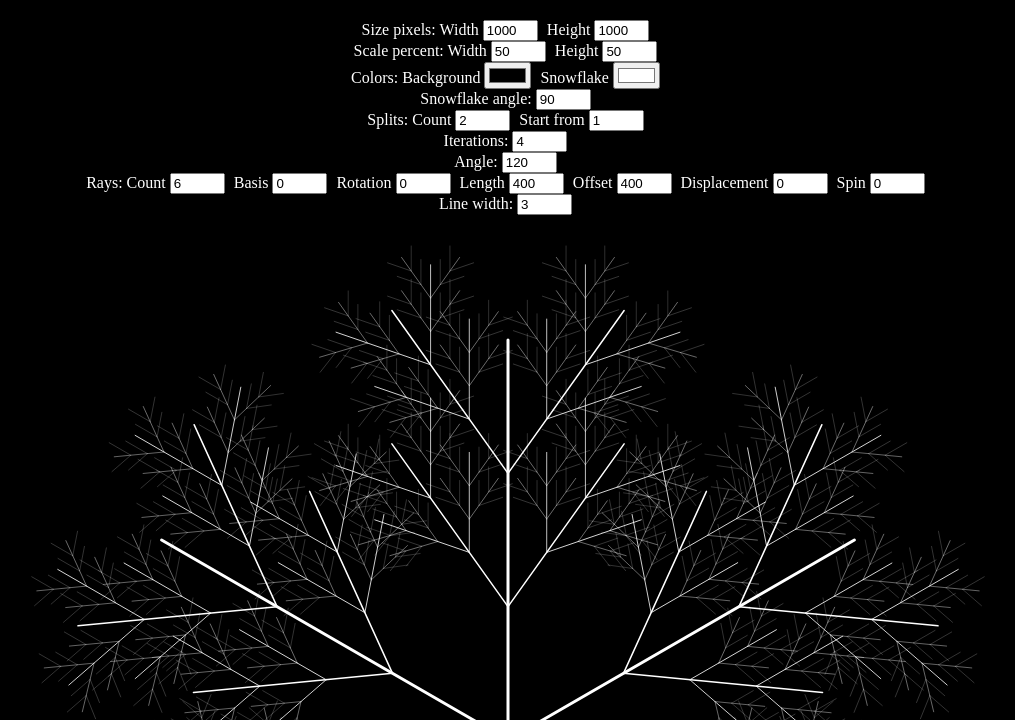
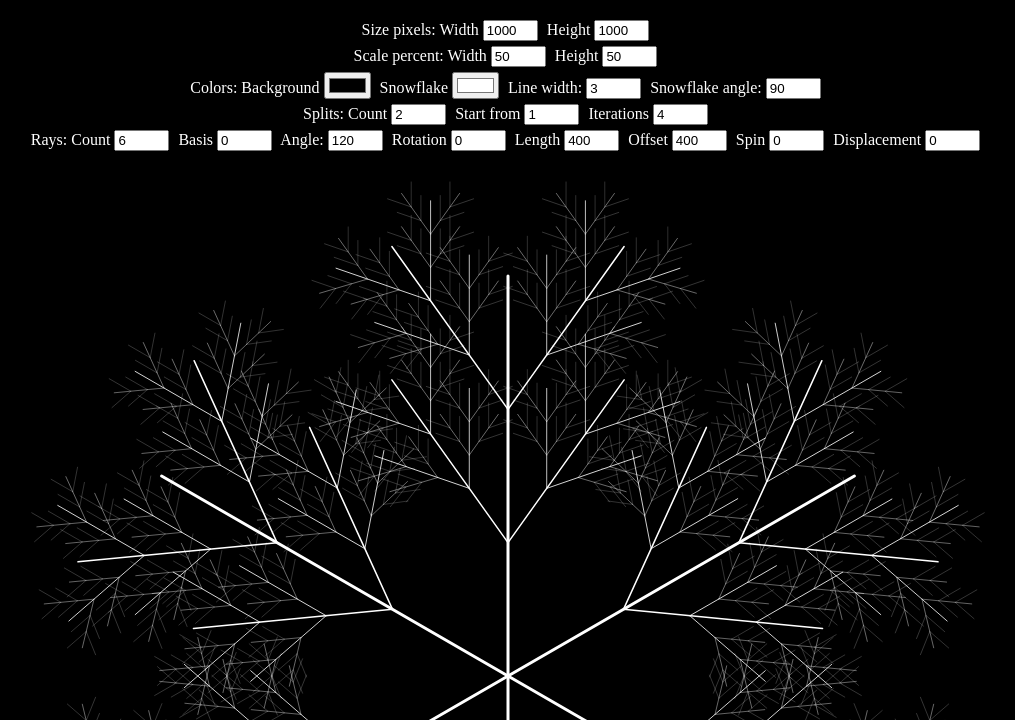
Before and after one commit to DimovDimo/snowflake-generator, a plain HTML site: page app/index.html in a window 1280 px wide. Shown: the part 80-800 px from the top of the page, without its empty margins (132-1147 px from the left). Drawn offline with Linux system fonts and the light colour scheme.

Commit message:
edited form div

```diff
--- a/app/index.html
+++ b/app/index.html
@@ -32,8 +32,8 @@
                 <input id="background" type="color" value="#000000">
 				Snowflake
                 <input id="snowflake-color" type="color" value="#ffffff">
-            </div>
-			<div>
+                Line width:
+                <input id="line-width" type="number" min="1"  value="3">
                 Snowflake angle:
                 <input id="snowflake-angle" type="number" value="90">
             </div>
@@ -43,14 +43,8 @@
                 <input id="splits" type="number" min="0" value="2">
 				Start from
                 <input id="start-splits" type="number" min="0" value="1">
-            </div>
-			<div>
-                Iterations:
+                Iterations
                 <input id="iterations" type="number" min="1" value="4">
-            </div>
-			<div>
-                Angle:
-                <input id="angle" type="number" value="120">
             </div>
 			<div>
                 Rays:
@@ -58,20 +52,18 @@
                 <input id="rays-count" type="number" min="1" value="6">
 				Basis
                 <input id="rays-basis" type="number" value="0">
+                Angle:
+                <input id="angle" type="number" value="120">
 				Rotation
                 <input id="rays-rotation" type="number" value="0">
 				Length
                 <input id="rays-length" type="number" value="400">
                 Offset
                 <input id="rays-offset" type="number" value="400">
+				Spin
+                <input id="rays-spin" type="number" value="0">
 				Displacement
                 <input id="rays-displacement" type="number" value="0">
-				Spin
-                <input id="rays-spin" type="number" value="0">
-            </div>
-			<div>
-                Line width:
-                <input id="line-width" type="number" min="1"  value="3">
             </div>
 		</form>
         <canvas id="snowflake-generator"></canvas>
--- a/app/resources/css/styles.css
+++ b/app/resources/css/styles.css
@@ -15,6 +15,10 @@ form {
     margin-bottom: 25px;
 }
 
+div {
+    margin-bottom: 5px;
+}
+
 input {
     width: 47px;
     margin-right: 5px;
```
